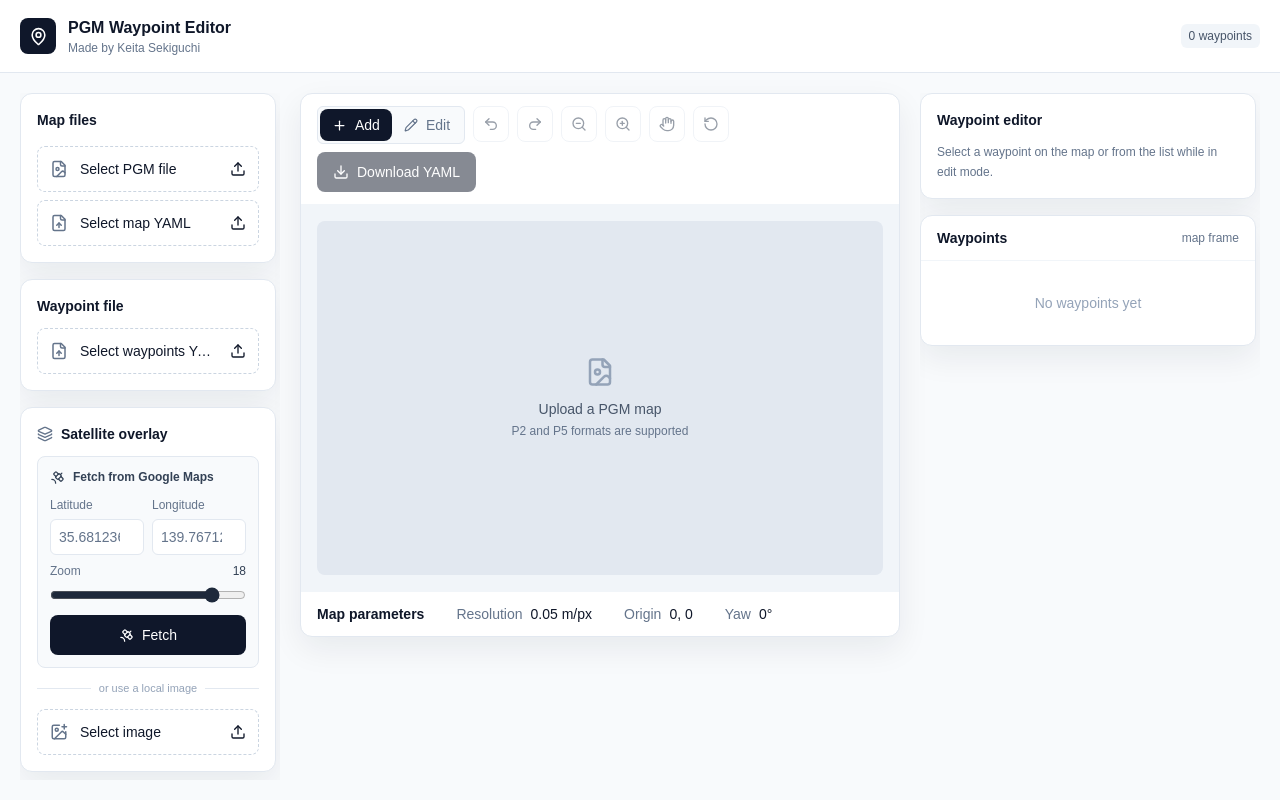
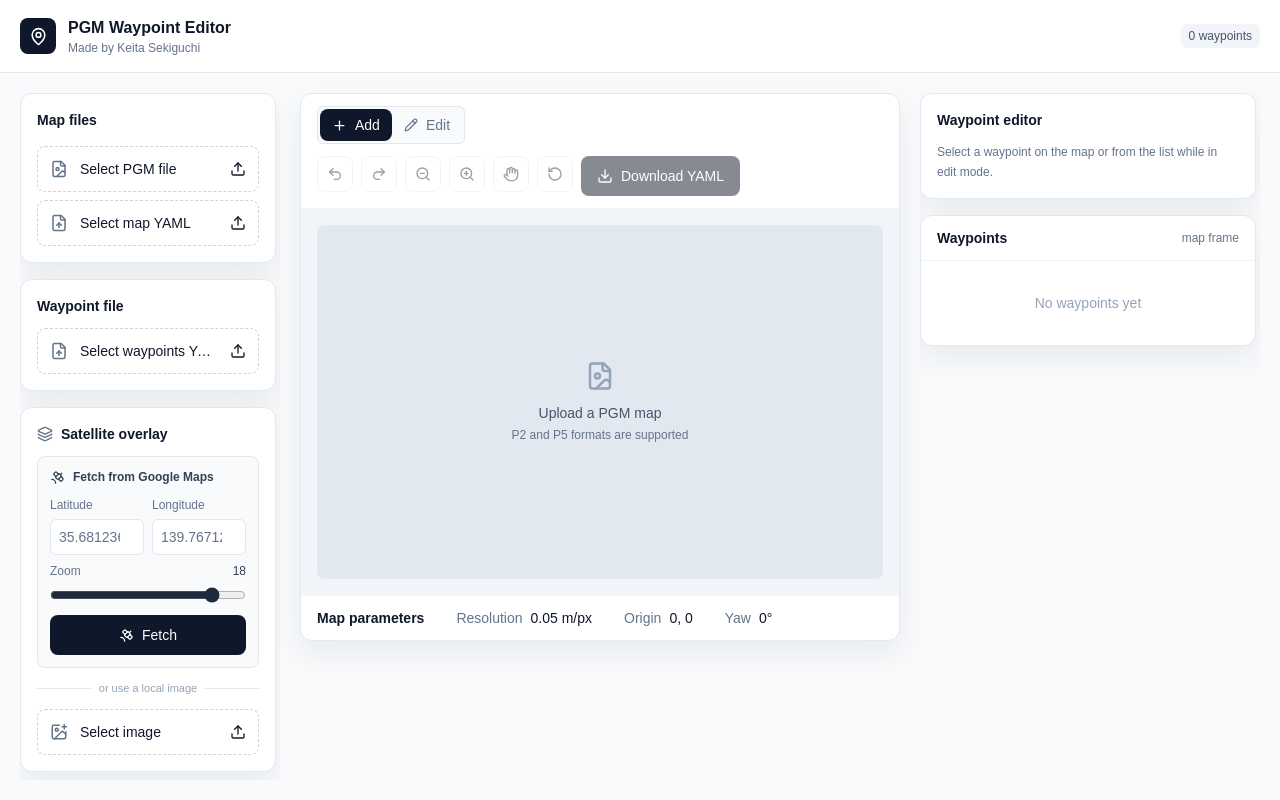
Before and after one commit to amuratakamitamu/pgm_waypoint_editor, a Next.js app: page / in a window 1280 px wide. Built offline with nearby package versions, Linux system fonts and the light colour scheme.

Commit message:
Add/Editの切り替えトグルを左寄せにした

```diff
--- a/app/page.tsx
+++ b/app/page.tsx
@@ -540,7 +540,7 @@ export default function Home() {
         />
         <section className="min-w-0 min-h-0">
           <Card className="overflow-hidden">
-            <div className="flex flex-wrap items-center justify-end gap-3 border-b border-slate-100 px-4 py-3">
+            <div className="flex flex-wrap items-center justify-between gap-3 border-b border-slate-100 px-4 py-3">
               <div className="flex flex-wrap gap-2">
                 <div className="flex rounded-md border border-slate-200 bg-slate-50 p-0.5">
                   <Button
@@ -566,6 +566,8 @@ export default function Home() {
                     Edit
                   </Button>
                 </div>
+              </div>
+              <div className="flex flex-wrap justify-end gap-2">
                 <Button
                   variant="outline"
                   size="icon"
```
